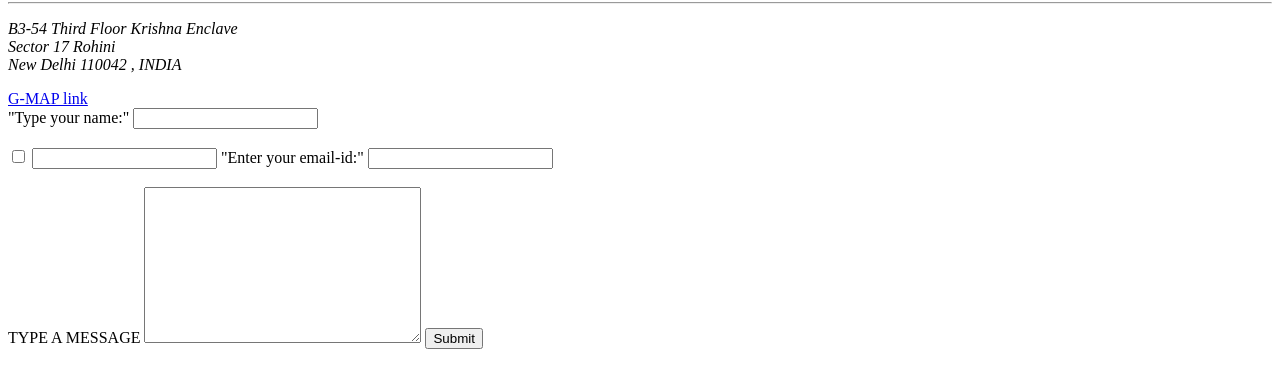
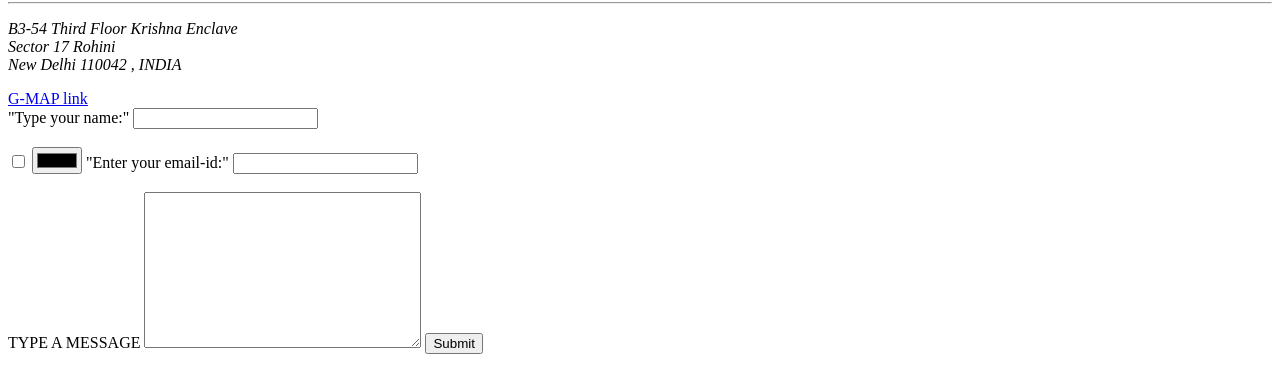
Before and after one commit to KunalSingh-DTU24/Nukkad-Start, a plain HTML site: page contact.html in a window 1280 px wide. Shown: the part 328-720 px from the top of the page. Drawn offline with Linux system fonts and the light colour scheme.

Commit message:
Random updates

```diff
--- a/contact.html
+++ b/contact.html
@@ -20,7 +20,7 @@
             <label >"Type your name:"</label>
             <input type="text" name="Your Name"><br><br>
          <input type="checkbox" name="" id="">
-         <input type="colour" name="" id="">
+         <input type="color" name="" id="">
             <label for="">"Enter your email-id:"</label>
             <input type="email" name="Email-id:" ><br><br>
             <label for="">TYPE A MESSAGE</label>
```
